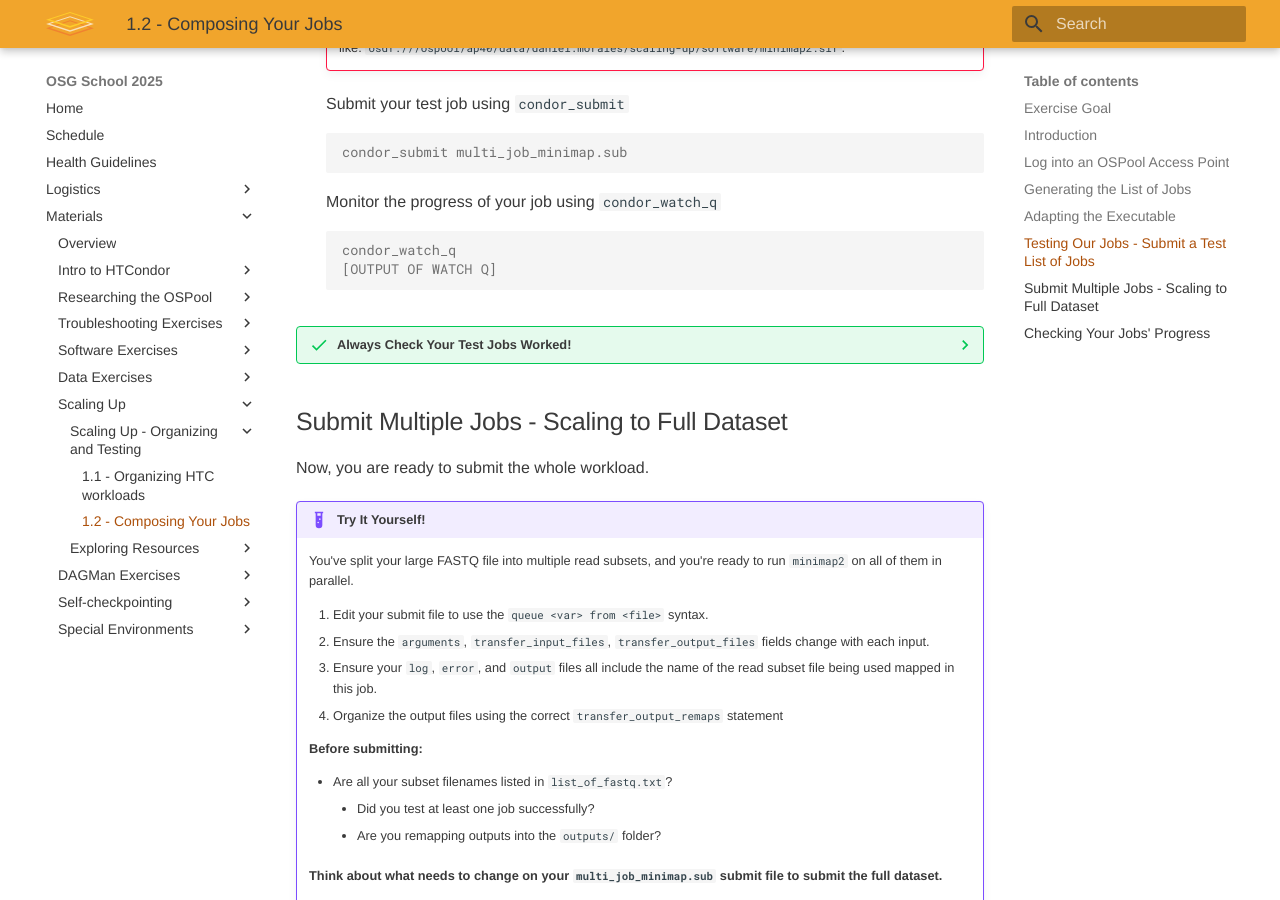
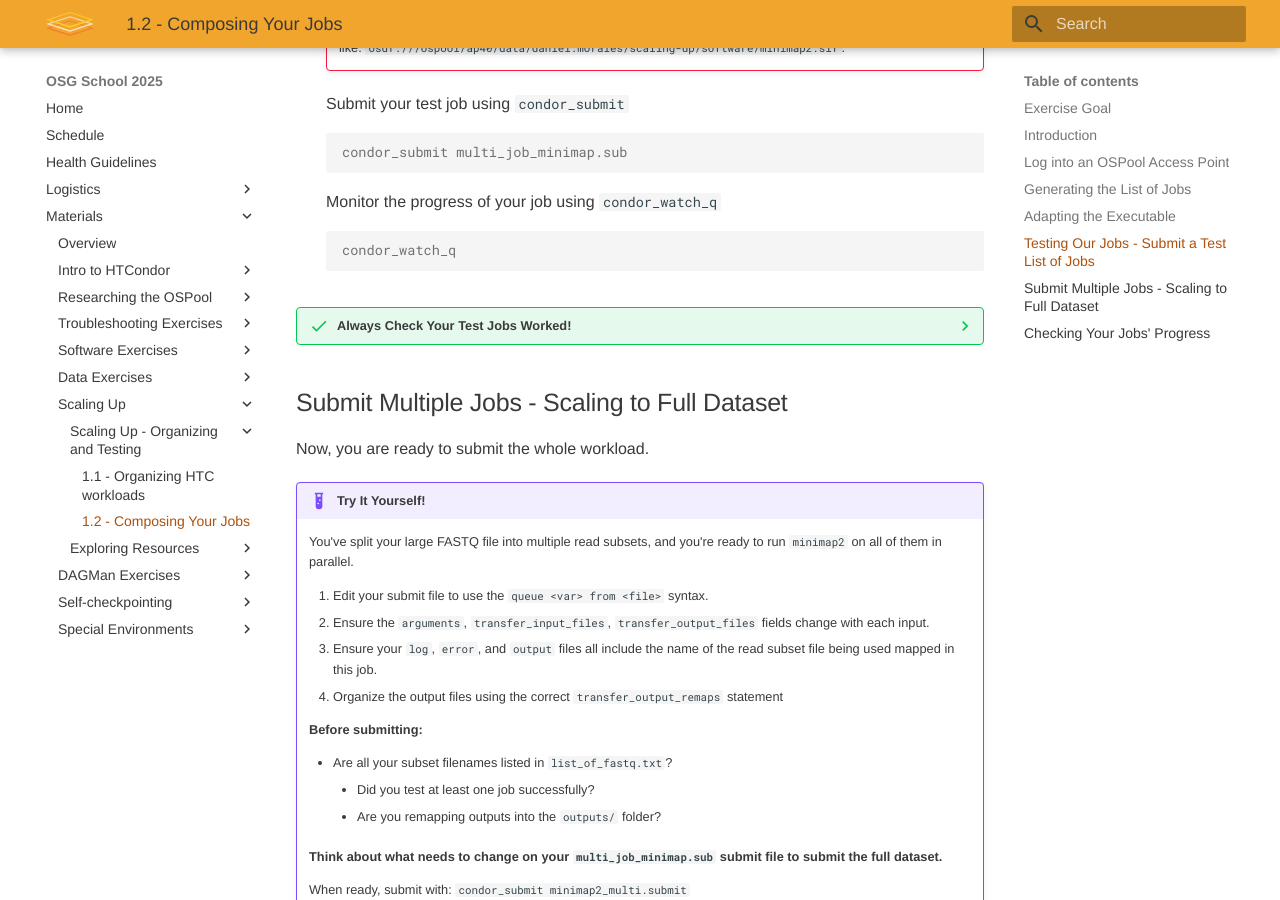
Before and after one commit to osg-htc/school-2025, an MkDocs documentation site: the page built from docs/materials/scaling/part1-ex2-composing-the-job.md, in a window 1280 px wide and 900 px high, scrolled down 6368 px. Built offline with MkDocs 1.6.1 and Material for MkDocs 9.7.7, drawn with Linux system fonts in a browser that asks for light colours.

Commit message:
patched typos

```diff
--- a/docs/materials/scaling/part1-ex2-composing-the-job.md
+++ b/docs/materials/scaling/part1-ex2-composing-the-job.md
@@ -250,7 +250,6 @@ For our template, lets use `read_subset_file` as our variable name to pass the n
 
         :::console
         condor_watch_q
-        [OUTPUT OF WATCH Q]
 
 ??? success "Always Check Your Test Jobs Worked!"
 
```
